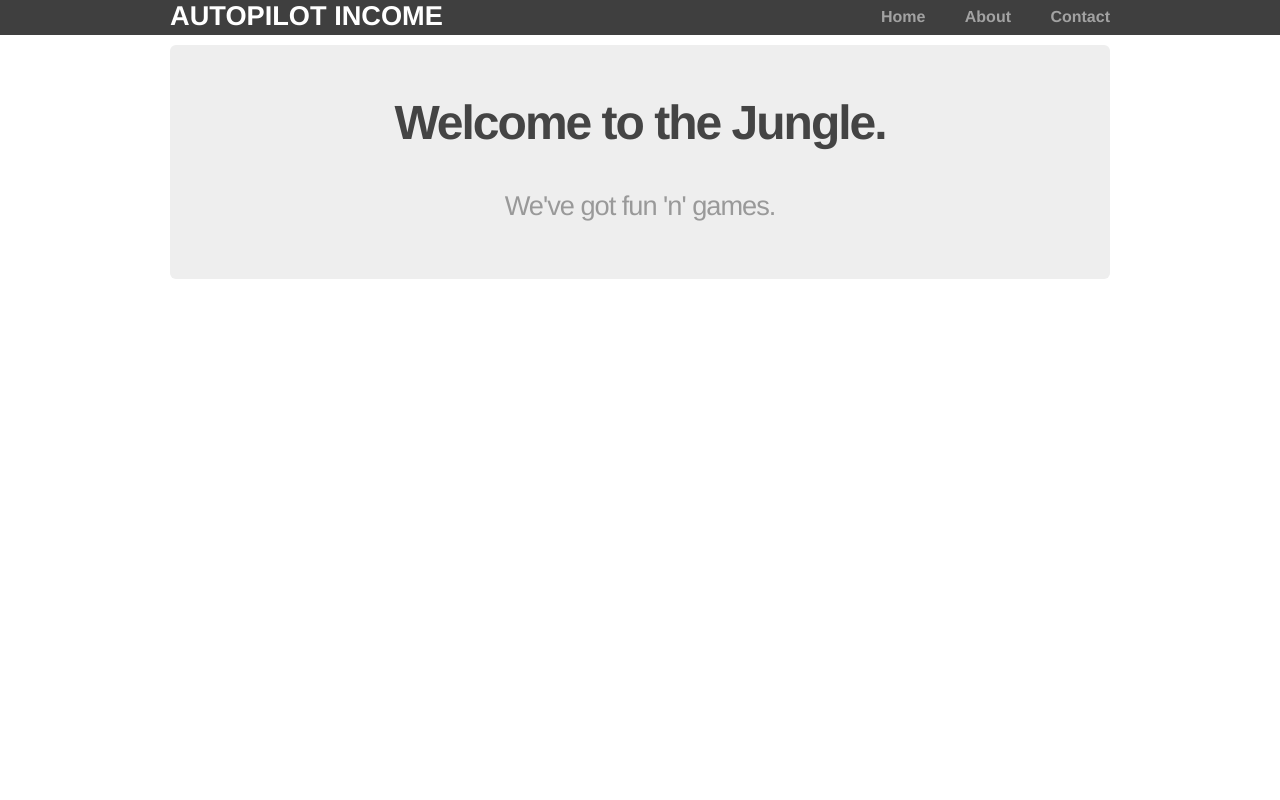
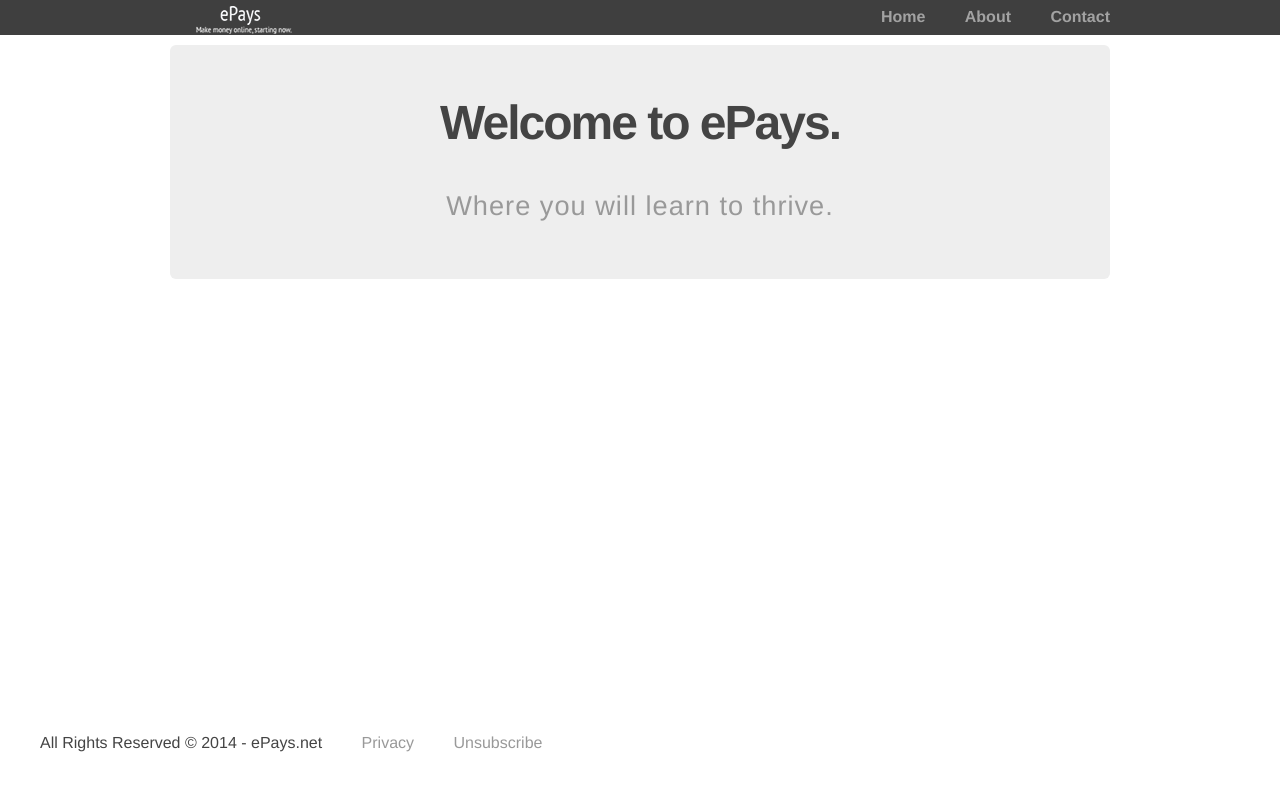
Before and after one commit to michaelwalkerfl/ducking-octo-bear, a Flask app: page / in a window 1280 px wide. Run offline with Flask 2, Linux system fonts and the light colour scheme.

Commit message:
Updated files for ePays.

```diff
--- a/static/css/main.css
+++ b/static/css/main.css
@@ -30,7 +30,6 @@ header h1.logo:hover {
 .container {
     width: 940px;
     margin: 0 auto;
-    text-align: block;
 }
 
 div.jumbo {
@@ -52,7 +51,7 @@ h3 {
     font-weight: 100;
     margin-top: 30px;
     text-align: center;
-    letter-spacing: -1px;
+    letter-spacing: 1px;
     color: #999;
 
 }
@@ -71,6 +70,26 @@ h3 {
 }
 
 .menu li a {
+  color: #999;
+  text-decoration: none;
+}
+
+.footer {
+  width: 940px;
+  height: 50px;
+  position: absolute;
+  bottom: 0;
+}
+
+.footer li {
+  display: inline;
+}
+
+.footer li + li {
+  margin-left: 35px;
+}
+
+.footer li a {
   color: #999;
   text-decoration: none;
 }
--- a/templates/about.html
+++ b/templates/about.html
@@ -2,5 +2,5 @@
 
 {% block content %}
   <h2>About us</h2>
-  <p>This is our awesome about us page! Pretty sexy huh?</p>
+  <p>We keep it simple. You are only going to get out of this what effort that you put in. Sadly, the autopilot takes work to setup. However, once you're setup - that's it. Your results will vary, though the bottom line is this: this is a business, you have to treat it as such. Even though you have the ability of working anywhere you have an internet connection - you have to put in the time to make sure everything is setup. Once it's all setup you then have to optimize. This is a process, so please if you are looking for the general hyped "Get Rich Quick" scheme - please look elsewhere. We are real people offering you a real solution. With no fake pictures or unrealistic expectations, only facts based on implementation. </p>
 {% endblock %}
--- a/templates/home.html
+++ b/templates/home.html
@@ -1,7 +1,7 @@
 {% extends "layout.html" %}
 {% block content %}
   <div class="jumbo">
-    <h2>Welcome to the Jungle.</h2>
-    <h3>We've got fun 'n' games.</h3>
+    <h2>Welcome to ePays.</h2>
+    <h3>Where you will learn to thrive.</h3>
   </div>
 {% endblock %}
--- a/templates/layout.html
+++ b/templates/layout.html
@@ -8,7 +8,7 @@
 
     <header>
       <div class="container">
-        <h1 class="logo">AutoPilot Income</h1>
+        <img src="{{ url_for('static', filename='img/logo.png') }}" align=left>
         <strong><nav>
           <ul class="menu">
            <li><a href="{{ url_for('home') }}">Home</a></li>
@@ -24,5 +24,11 @@
       {% endblock %}
     </div>
 
+  <ul class="footer">
+    <li>All Rights Reserved &copy; 2014 - ePays.net</li>
+    <li><a href="{{ url_for('privacy') }}">Privacy</a></li>
+    <li><a href="{{ url_for('unsubscribe') }}">Unsubscribe</a></li>
+  </div>
+
   </body>
 </html>
```
Also changed, not shown: static/img/logo.png (added), 4 other files.
